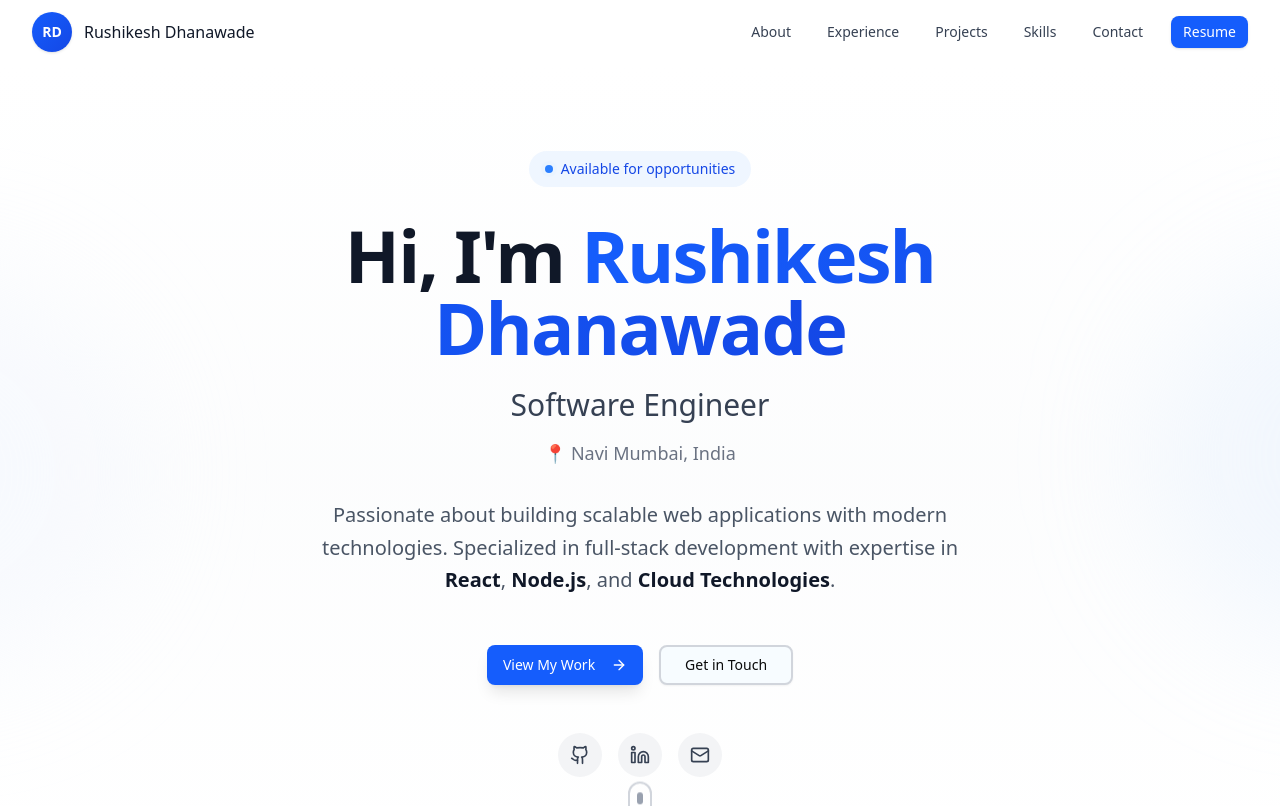
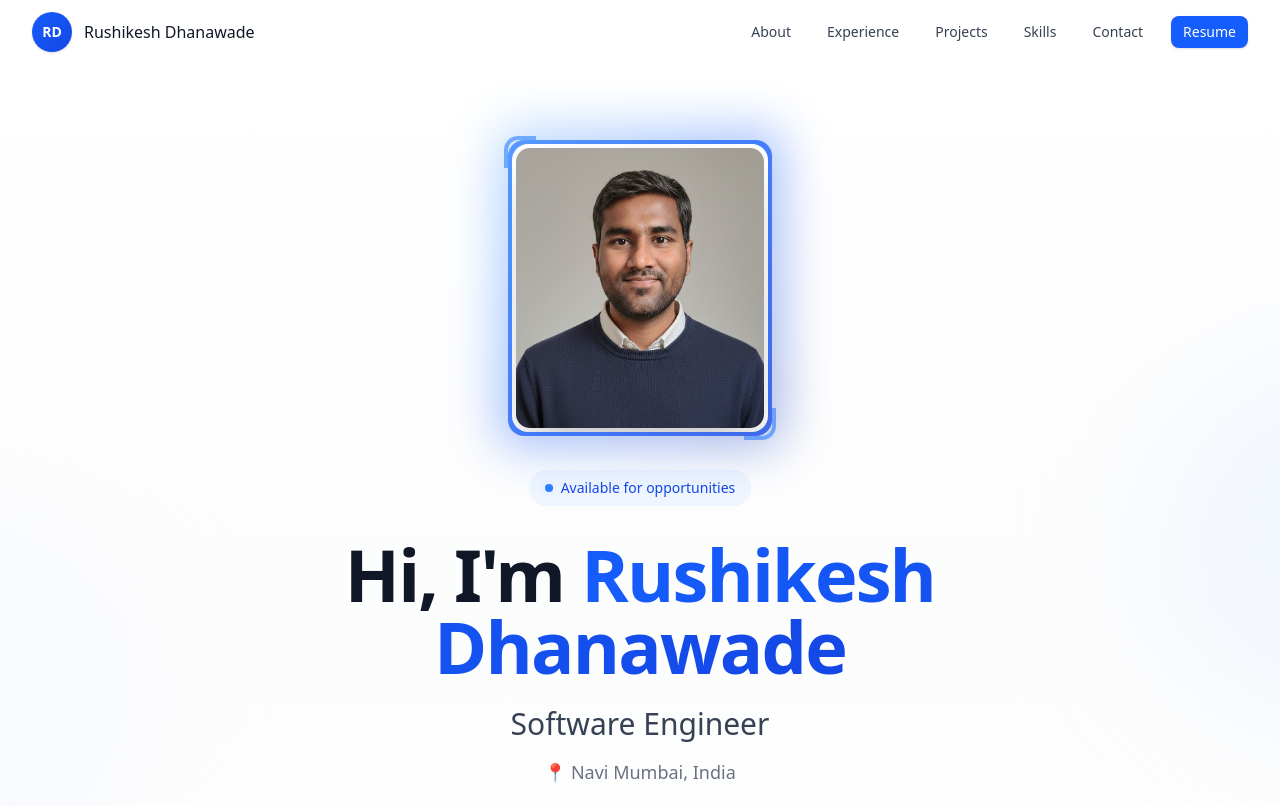
Before and after one commit to Therushi/react-portfolio, a React (Vite) app: page / in a window 1280 px wide. Shown: the top 806 px of the page. Built offline with nearby package versions, Linux system fonts and the light colour scheme.

Commit message:
feat: Add an animated profile photo component to the Hero section, including its image and pulse animation styles.

```diff
--- a/src/components/sections/Hero.tsx
+++ b/src/components/sections/Hero.tsx
@@ -14,6 +14,35 @@ function Hero() {
             </div>
 
             <div className="relative max-w-5xl mx-auto px-4 sm:px-6 lg:px-8 py-20 text-center">
+                {/* Profile Photo */}
+                <div className="mb-8 animate-fade-in">
+                    <div className="relative inline-block">
+                        {/* Animated gradient background */}
+                        <div className="absolute -inset-4 bg-gradient-to-br from-blue-400 via-blue-600 to-blue-800 rounded-3xl blur-xl opacity-30 animate-pulse-slow" />
+
+                        {/* Main photo container - Rounded rectangle with creative tilt */}
+                        <div className="relative group">
+                            {/* Gradient border effect */}
+                            <div className="absolute -inset-1 bg-gradient-to-br from-blue-500 via-blue-600 to-blue-700 rounded-2xl opacity-75 group-hover:opacity-100 transition-opacity duration-500" />
+
+                            {/* Photo frame */}
+                            <div className="relative w-48 h-56 sm:w-56 sm:h-64 lg:w-64 lg:h-72 rounded-2xl overflow-hidden bg-white p-1">
+                                <div className="w-full h-full rounded-xl overflow-hidden shadow-2xl">
+                                    <img
+                                        src="/profile.jpg"
+                                        alt="Rushikesh Dhanawade"
+                                        className="w-full h-full object-cover object-top group-hover:scale-105 transition-transform duration-700"
+                                    />
+                                </div>
+                            </div>
+
+                            {/* Decorative corner accents */}
+                            <div className="absolute -top-2 -left-2 w-8 h-8 border-t-4 border-l-4 border-blue-500 rounded-tl-xl opacity-60" />
+                            <div className="absolute -bottom-2 -right-2 w-8 h-8 border-b-4 border-r-4 border-blue-500 rounded-br-xl opacity-60" />
+                        </div>
+                    </div>
+                </div>
+
                 {/* Greeting */}
                 <div className="inline-flex items-center gap-2 px-4 py-2 bg-blue-50 text-blue-700 rounded-full text-sm font-medium mb-8 animate-fade-in">
                     <span className="relative flex h-2 w-2">
--- a/src/index.css
+++ b/src/index.css
@@ -195,4 +195,20 @@
   .animation-delay-500 {
     animation-delay: 0.5s;
   }
+
+  .animate-pulse-slow {
+    animation: pulse 3s cubic-bezier(0.4, 0, 0.6, 1) infinite;
+  }
+
+  @keyframes pulse {
+
+    0%,
+    100% {
+      opacity: 0.75;
+    }
+
+    50% {
+      opacity: 1;
+    }
+  }
 }
```
Also changed, not shown: public/profile.jpg (added).
